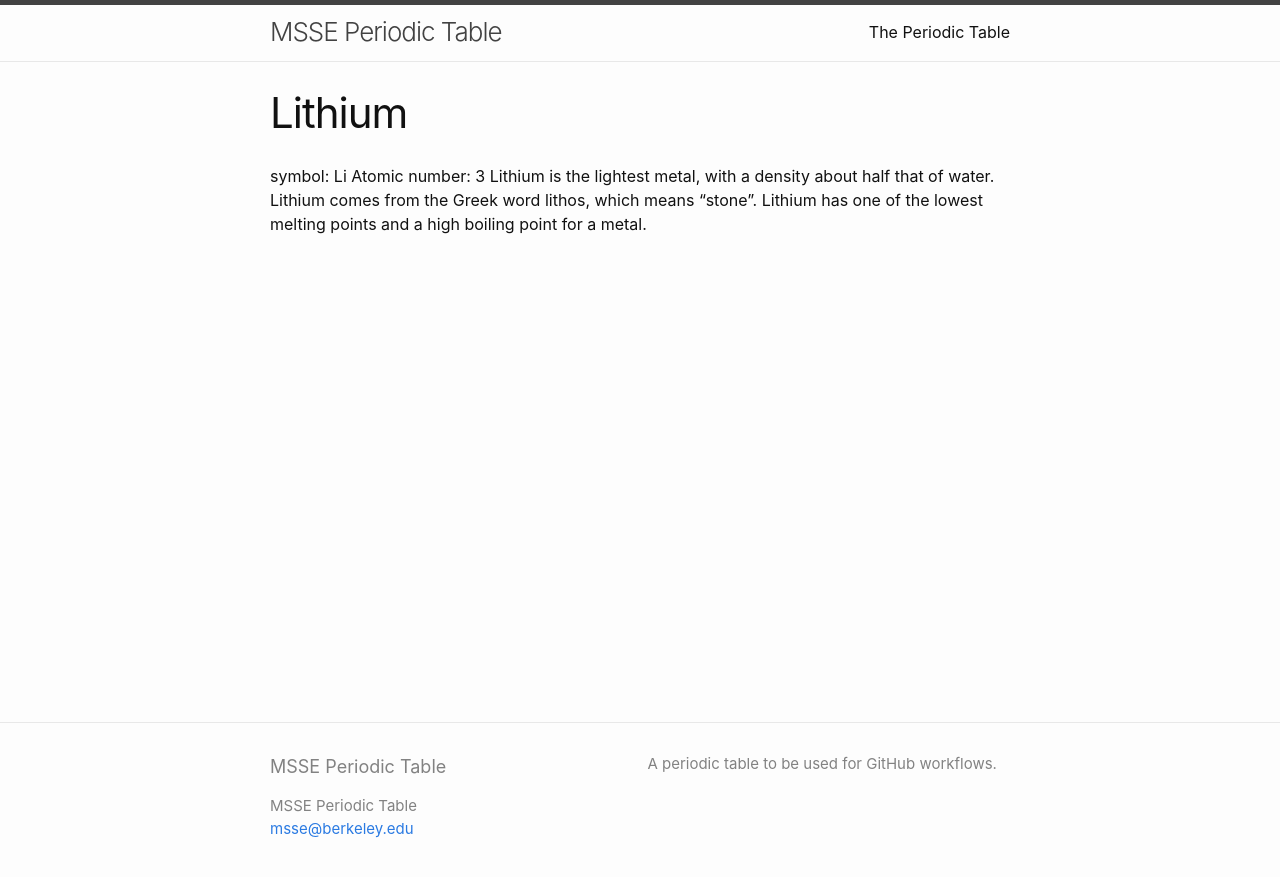
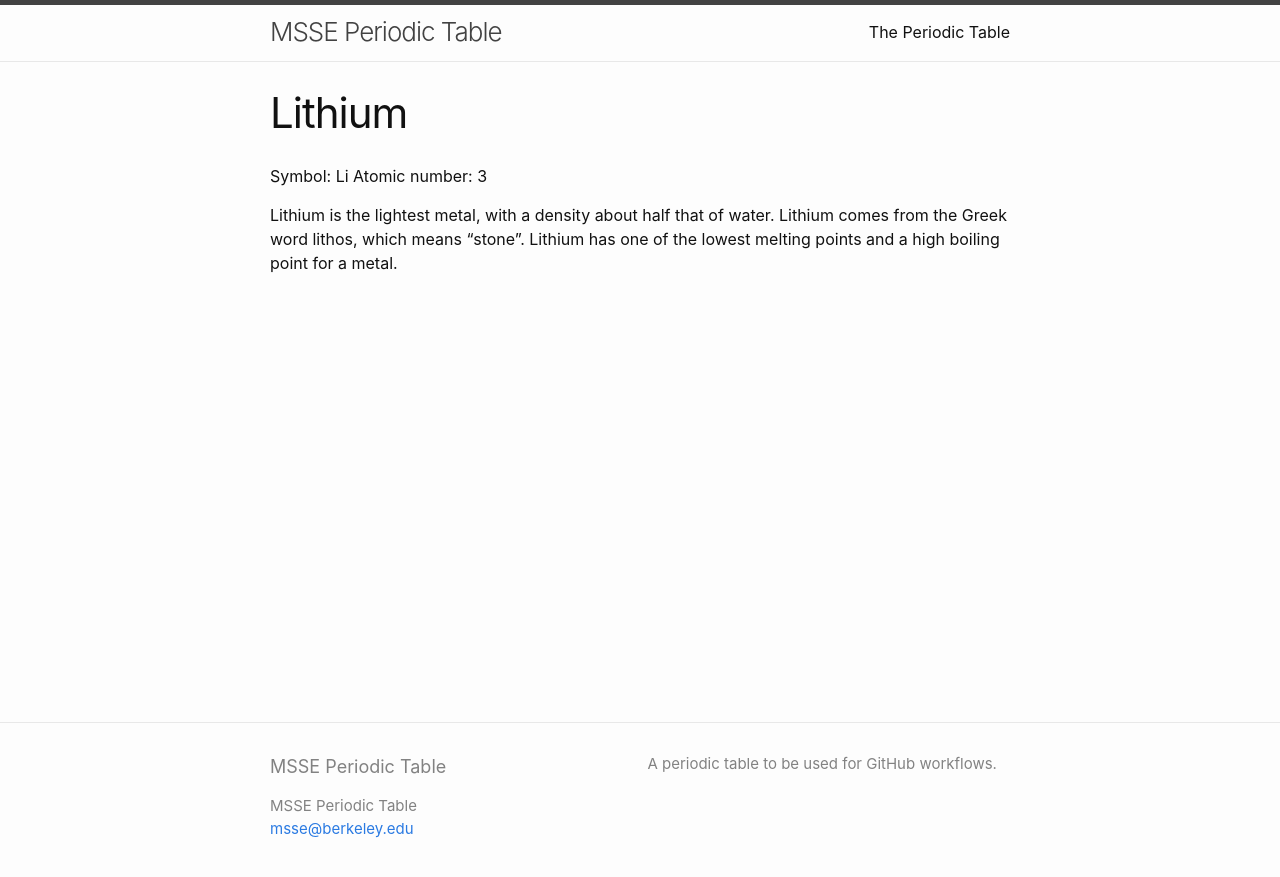
Before and after one commit to msse-chem-280-2024/periodic-table, a Jekyll site: the page built from elements/lithium.md, in a window 1280 px wide. Shown: the top 877 px of the page. Built offline with Jekyll 4.4.1, drawn with Linux system fonts in a browser that asks for light colours.

```diff
--- a/elements/lithium.md
+++ b/elements/lithium.md
@@ -2,6 +2,7 @@
 layout: page
 title: Lithium
 ---
-symbol: Li
+Symbol: Li
 Atomic number: 3
+
 Lithium is the lightest metal, with a density about half that of water. Lithium comes from the Greek word lithos, which means "stone". Lithium has one of the lowest melting points and a high boiling point for a metal.
```
